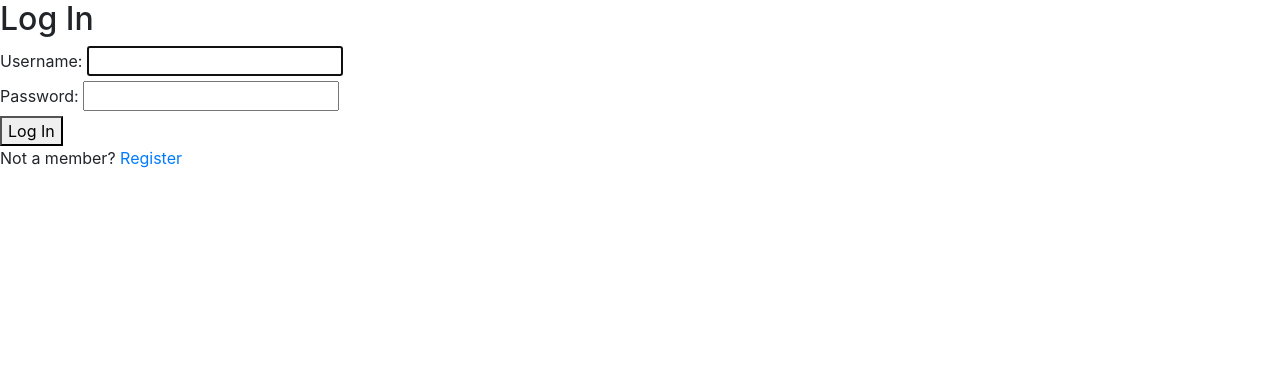
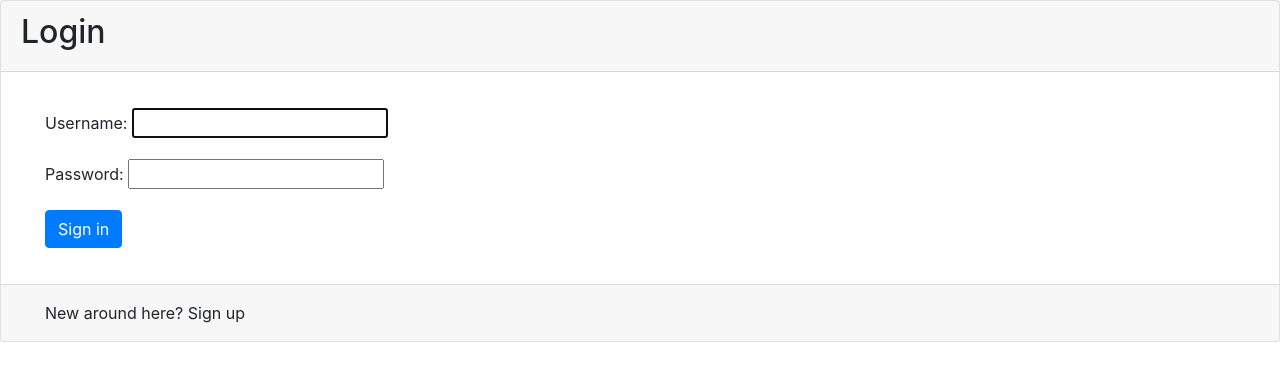
Before and after one commit to fediltf/MIH_CRUD, a Django app: page /login/ in a window 1280 px wide. Shown: the top 381 px of the page. Run offline with Django 5.2, Linux system fonts and the light colour scheme; some libraries are stand-ins or nearby versions.

Commit message:
Adding Some Bootstrap!!

```diff
--- a/templates/registration/login.html
+++ b/templates/registration/login.html
@@ -3,11 +3,20 @@
 {% block title %}Login{% endblock %}
 
 {% block content %}
-<h2>Log In</h2>
-<form method="post">
-  {% csrf_token %}
-  {{ form }}
-  <button type="submit">Log In</button>
-</form>
-    <p>Not a member? <a href="{% url 'signup' %}" >Register</a></p>
+
+    <div class="card">
+        <div class="card-header">
+            <H2>Login</H2>
+        </div>
+        <div class="card-body">
+            <form class="px-4 py-3" method="post">
+                {% csrf_token %}
+                {{ form.as_p }}
+                <button type="submit" class="btn btn-primary">Sign in</button>
+            </form>
+        </div>
+        <div class="card-footer text-muted">
+            <a class="dropdown-item" href="{% url 'signup' %}">New around here? Sign up</a>
+        </div>
+    </div>
 {% endblock %}
```
Also changed, not shown: db.sqlite3.
